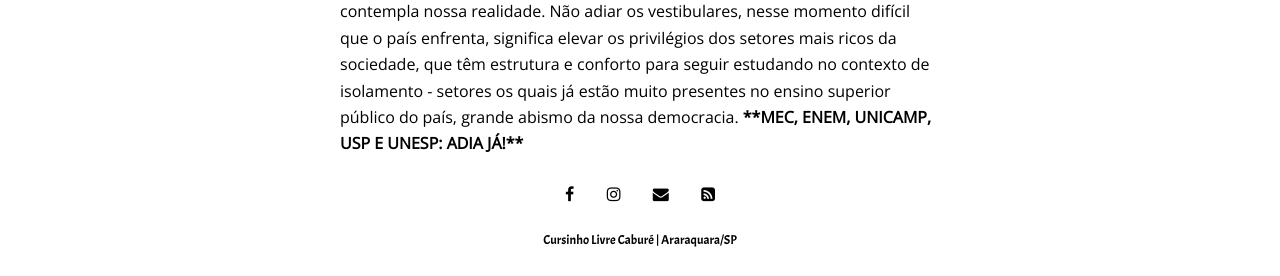
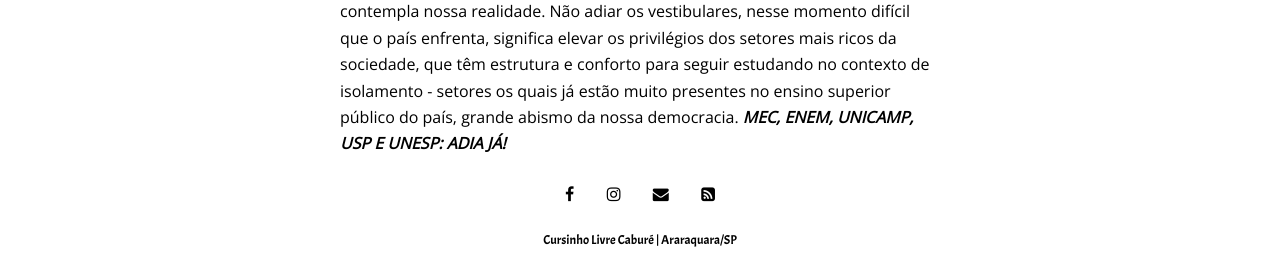
Before and after one commit to pedrinhovegan/cursinhocabure, a Jekyll site: the page built from _posts/2020-05-31-manif.md, in a window 1280 px wide and 900 px high, scrolled down 706 px. Shown: the part 621-897 px from the top of the window. Built offline with Jekyll 4.4.1, drawn with Linux system fonts in a browser that asks for light colours; nearby versions of some CDN libraries.

Commit message:
conteúdo

```diff
--- a/_posts/2020-05-31-manif.md
+++ b/_posts/2020-05-31-manif.md
@@ -11,4 +11,4 @@ Uma vez que, no Brasil, seja falsa a ideia da inclusão digital universal, fica
 
 Nesse sentido, portanto, não podemos ignorar as consequências futuras que podem incluir um **[aumento da desigualdade social como um todo](https://cutt.ly/gyLnbif)** e, principalmente, **[o aumento da desigualdade entre a educação pública e privada durante a pandemia](https://outline.com/RpEkw2)**, precarizando ainda mais o acesso de estudantes de escolas públicas ao ensino superior e os distanciando ainda mais dos espaços de produção de conhecimento.
 
-É por isso que nós, educadoras, educadores, estudantes, gestores e profissionais da educação, **reivindicamos o imediato adiamento dos vestibulares das universidades estaduais de São Paulo e inclusive do Enem**, para o qual o MEC apresentou proposta insuficiente para a nossa demanda, visto que não há garantia jurídica e a medida da consulta pública aos estudantes inscritos não contempla nossa realidade. Não adiar os vestibulares, nesse momento difícil que o país enfrenta, significa elevar os privilégios dos setores mais ricos da sociedade, que têm estrutura e conforto para seguir estudando no contexto de isolamento - setores os quais já estão muito presentes no ensino superior público do país, grande abismo da nossa democracia. __**MEC, ENEM, UNICAMP, USP E UNESP: ADIA JÁ!**__
+É por isso que nós, educadoras, educadores, estudantes, gestores e profissionais da educação, **reivindicamos o imediato adiamento dos vestibulares das universidades estaduais de São Paulo e inclusive do Enem**, para o qual o MEC apresentou proposta insuficiente para a nossa demanda, visto que não há garantia jurídica e a medida da consulta pública aos estudantes inscritos não contempla nossa realidade. Não adiar os vestibulares, nesse momento difícil que o país enfrenta, significa elevar os privilégios dos setores mais ricos da sociedade, que têm estrutura e conforto para seguir estudando no contexto de isolamento - setores os quais já estão muito presentes no ensino superior público do país, grande abismo da nossa democracia. __*MEC, ENEM, UNICAMP, USP E UNESP: ADIA JÁ!*__
```
